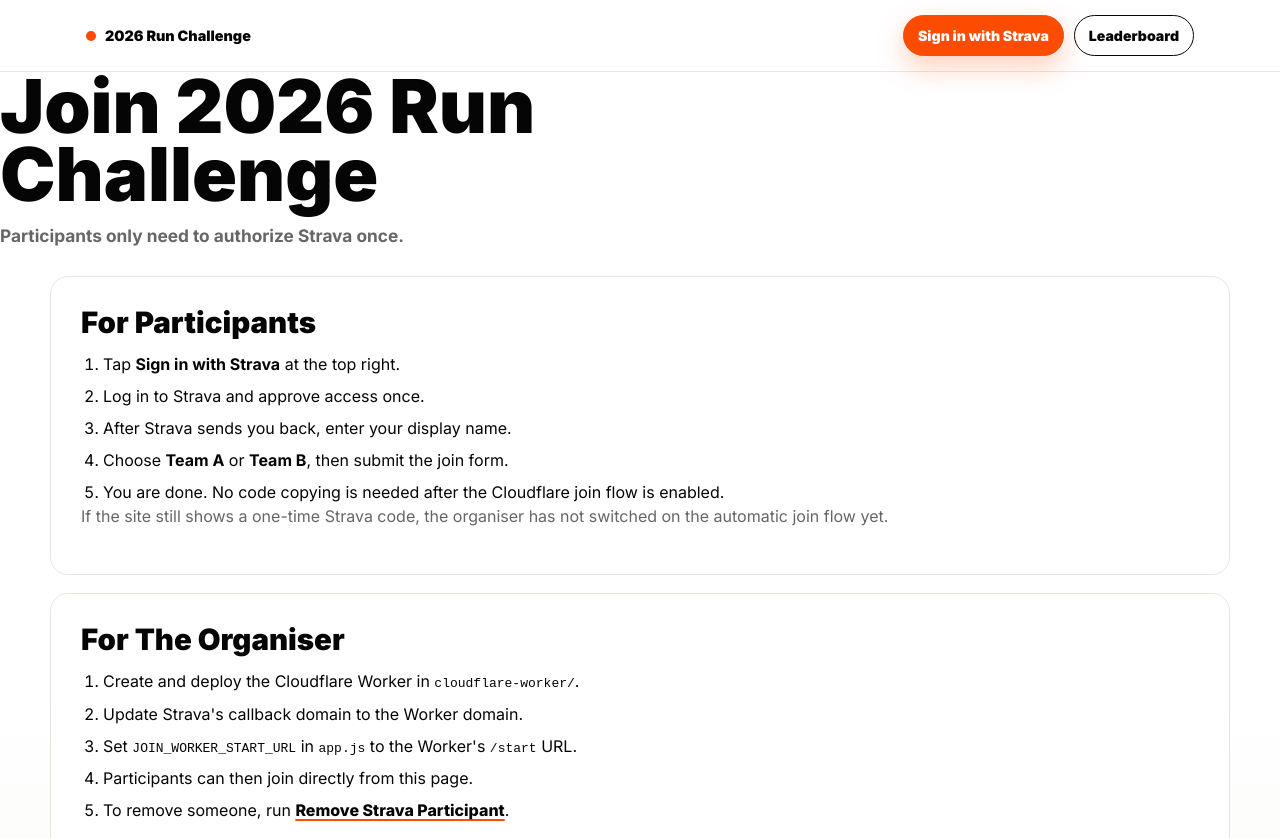
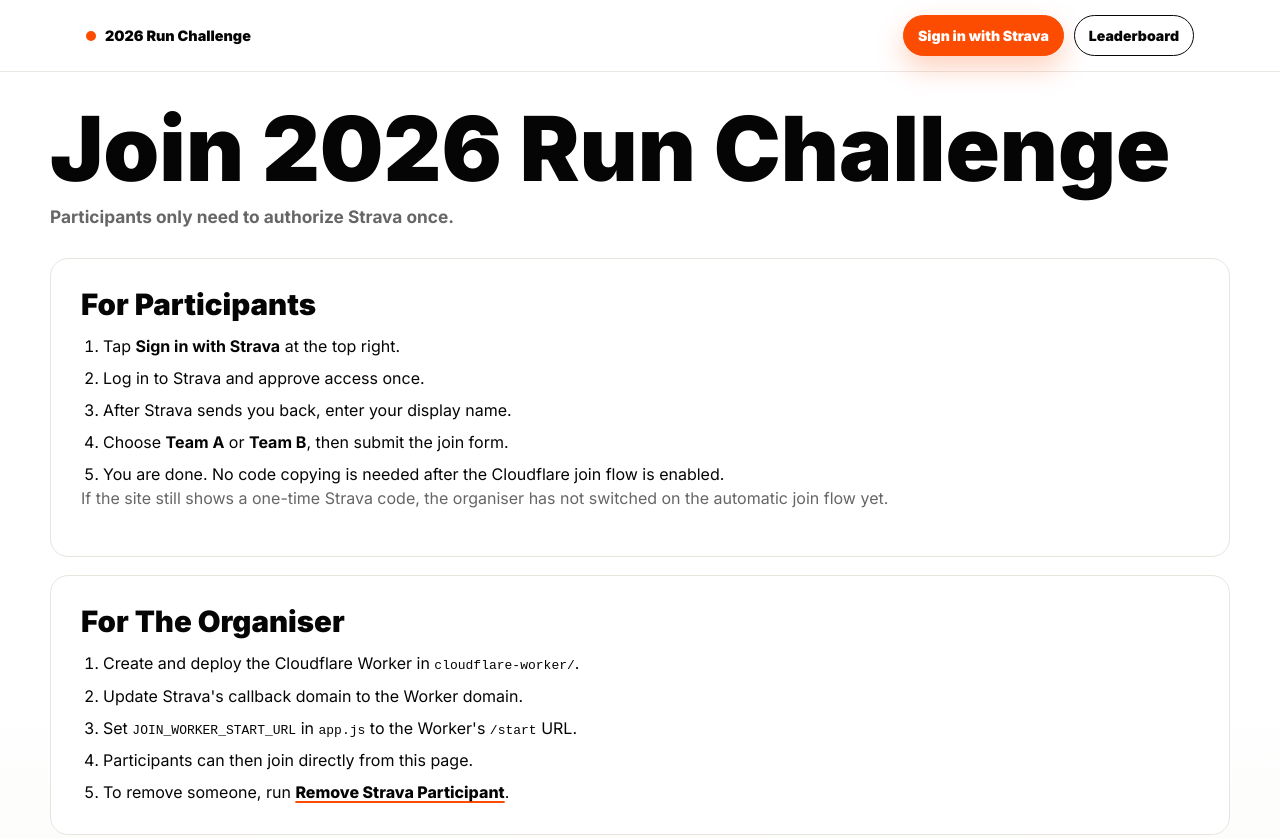
Before and after one commit to breadlover97/running-challenge, a plain HTML site: page join.html in a window 1280 px wide. Shown: the top 838 px of the page. Drawn offline with Linux system fonts and the light colour scheme.

Commit message:
Widen setup page title

```diff
--- a/join.html
+++ b/join.html
@@ -16,7 +16,7 @@
       </div>
     </nav>
 
-    <header class="site-header">
+    <header class="site-header setup-header">
       <div class="header-copy">
         <h1>Join 2026 Run Challenge</h1>
         <p class="date-range">Participants only need to authorize Strava once.</p>
--- a/styles.css
+++ b/styles.css
@@ -165,6 +165,16 @@
   font-weight: 900;
   letter-spacing: 0;
   line-height: 1.05;
+}
+
+.setup-header {
+  width: min(1180px, calc(100% - 32px));
+  margin: 36px auto 0;
+}
+
+.setup-header h1 {
+  max-width: none;
+  font-size: clamp(2.6rem, 7vw, 6.6rem);
 }
 
 .date-range,
```
